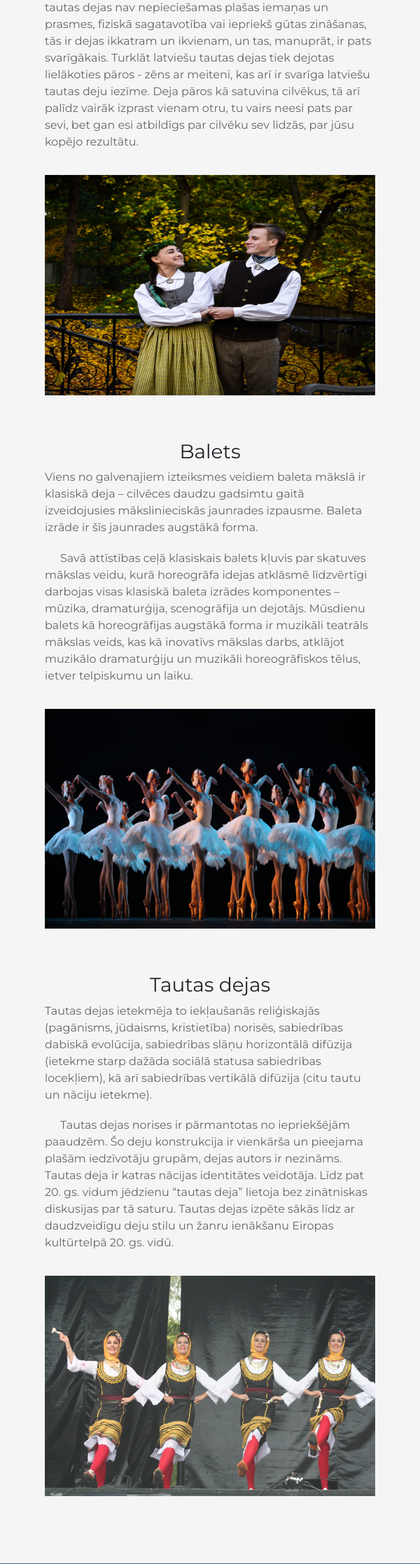
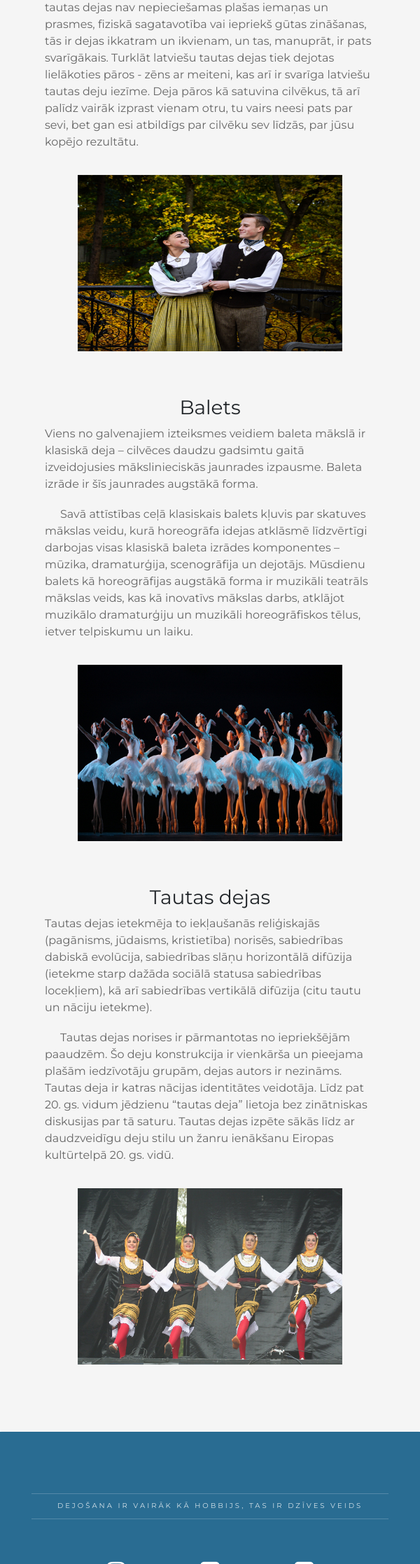
Before and after one commit to Nauris-Putans/dejosanas_majaslapa, a Symfony app: template templates/dance_types/historic_dances.html.twig in a window 600 px wide. Shown: the part 754-2989 px from the top of the page at 70% size. Run offline with Twig, Linux system fonts and the light colour scheme; the template is opened without the code that fills it, so the values that code supplies are empty; some libraries are stand-ins or nearby versions.

Commit message:
Added @media rules for more responsive index.html.twig first text with image.

```diff
--- a/public/sass/sass/style.css
+++ b/public/sass/sass/style.css
@@ -25,7 +25,7 @@
   cursor: default;
 }
 
-@media (max-width: 1360px) {
+@media screen and (max-width: 1360px) {
   .navbar-brand {
     padding-left: 10px;
     cursor: default;
@@ -45,7 +45,7 @@
   background: rgba(6, 190, 182, 0.9);
 }
 
-@media (min-width: 1360px) {
+@media screen and (min-width: 1360px) {
   /* Navigation bar brake point */
   .gfg img {
     max-width: 100%;
@@ -178,6 +178,51 @@
   line-height: 1.2;
 }
 
+@media screen and (max-width: 1037px) {
+  .display-center-text {
+    font-size: 90px !important;
+  }
+}
+@media screen and (max-width: 992px) {
+  .img-fluid {
+    height: 400px !important;
+    max-width: 200% !important;
+  }
+}
+@media screen and (max-width: 952px) {
+  .img-fluid {
+    height: 350px !important;
+  }
+}
+@media screen and (max-width: 991px) {
+  .display-center-text {
+    font-size: 4.8rem !important;
+  }
+}
+@media screen and (max-width: 880px) {
+  .img-fluid {
+    height: 325px !important;
+  }
+}
+@media screen and (max-width: 815px) {
+  .img-fluid {
+    height: 300px !important;
+  }
+
+  .display-center-text {
+    font-size: 4.8rem !important;
+  }
+}
+@media screen and (max-width: 800px) {
+  .display-center-text {
+    font-size: 4.6rem !important;
+  }
+}
+@media screen and (max-width: 772px) {
+  .display-center-text {
+    font-size: 4.5rem !important;
+  }
+}
 .banner {
   background-color: #026a5d;
   color: white;
@@ -247,7 +292,7 @@
   cursor: pointer;
 }
 
-@media (max-width: 767px) {
+@media screen and (max-width: 767px) {
   .title-footer {
     font-size: 10px;
     line-height: 2;
@@ -426,9 +471,14 @@
   border-radius: 0.3rem;
 }
 
-@media (min-width: 576px) {
+@media screen and (min-width: 768px) {
   .custom-jumbotron {
-    padding: 10rem 2rem 4rem;
+    padding: 10rem 2rem 4rem !important;
+  }
+}
+@media screen and (max-width: 620px) {
+  .custom-jumbotron {
+    min-height: 0 !important;
   }
 }
 /* ------------ Info text ------------ */
@@ -581,7 +631,7 @@
   width: 500px;
   height: auto;
 }
-@media (max-width: 375px) {
+@media screen and (max-width: 375px) {
   .Par-mani .box {
     padding: 128px 32px 64px 32px;
   }
@@ -669,17 +719,17 @@
   resize: none;
   outline: 0 none;
 }
-@media (max-width: 767px) {
+@media screen and (max-width: 767px) {
   .Kontakti .form textarea {
     width: 400px;
   }
 }
-@media (max-width: 655px) {
+@media screen and (max-width: 655px) {
   .Kontakti .form textarea {
     width: 300px;
   }
 }
-@media (max-width: 420px) {
+@media screen and (max-width: 420px) {
   .Kontakti .box {
     padding: 128px 0 64px 0;
   }
--- a/public/sass/sass/style.scss
+++ b/public/sass/sass/style.scss
@@ -28,7 +28,7 @@
   cursor: default;
 }
 
-@media (max-width: 1360px) {
+@media screen and (max-width: 1360px) {
 .navbar-brand {
   padding-left: 10px;
   cursor: default;
@@ -50,7 +50,7 @@
 }
 
 
-@media (min-width: 1360px) {    /* Navigation bar brake point */
+@media screen and (min-width: 1360px) {    /* Navigation bar brake point */
 
 .gfg img {
   max-width:100%;
@@ -183,6 +183,59 @@
   line-height: 1.2;
 }
 
+@media screen and (max-width: 1037px) {
+  .display-center-text {
+    font-size: 90px !important;
+  }
+}
+
+@media screen and (max-width: 992px) {
+  .img-fluid {
+    height: 400px !important;
+    max-width: 200% !important;
+  }
+}
+
+@media screen and (max-width: 952px) {
+  .img-fluid {
+    height: 350px !important;
+  }
+}
+
+@media screen and (max-width: 991px) {
+  .display-center-text {
+    font-size: 4.8rem !important;
+  }
+}
+
+@media screen and (max-width: 880px) {
+  .img-fluid {
+    height: 325px !important;
+  }
+}
+
+@media screen and (max-width: 815px) {
+  .img-fluid {
+    height: 300px !important;
+  }
+
+  .display-center-text {
+    font-size: 4.8rem!important;
+  }
+}
+
+@media screen and (max-width: 800px) {
+  .display-center-text {
+    font-size: 4.6rem !important;
+  }
+}
+
+@media screen and (max-width: 772px) {
+  .display-center-text {
+    font-size: 4.5rem !important;
+  }
+}
+
 .banner {
   background-color: #026a5d;
   color: white;
@@ -258,7 +311,7 @@
 
 }
 
-@media (max-width: 767px){
+@media screen and (max-width: 767px){
 .title-footer {
   font-size: 10px;
   line-height: 2;
@@ -460,10 +513,16 @@
   border-radius: .3rem;
 }
 
-@media (min-width: 576px) {
-.custom-jumbotron {
-  padding: 10rem 2rem 4rem;
+@media screen and (min-width: 768px) {
+  .custom-jumbotron {
+    padding: 10rem 2rem 4rem !important;
+  }
 }
+
+@media screen and (max-width: 620px) {
+  .custom-jumbotron {
+    min-height: 0 !important;
+  }
 }
 
 /* ------------ Info text ------------ */
@@ -508,6 +567,7 @@
   }
 }
 
+//noinspection CssOverwrittenProperties
 .box-color {
   text-align: center;
   font-size: 24px;
@@ -645,7 +705,7 @@
     height: auto;
   }
 
-  @media (max-width: 375px) {
+  @media screen and (max-width: 375px) {
     .box {
       padding: 128px 32px 64px 32px;
     }
@@ -756,13 +816,13 @@
       outline: 0 none;
     }
 
-    @media (max-width: 767px) {
+    @media screen and (max-width: 767px) {
       textarea {
         width: 400px;
       }
     }
 
-    @media (max-width: 655px) {
+    @media screen and (max-width: 655px) {
       textarea {
         width: 300px;
       }
@@ -770,7 +830,7 @@
 
   }
 
-  @media (max-width: 420px) {
+  @media screen and (max-width: 420px) {
     .box {
       padding: 128px 0 64px 0;
     }
--- a/templates/sections/gallery/video.html.twig
+++ b/templates/sections/gallery/video.html.twig
@@ -144,12 +144,6 @@
 
                 <div class="col-md-6 filter elektroniskas">
                     <div class="embed-responsive embed-responsive-16by9">
-                        <iframe class="embed-responsive-item" src="https://www.youtube.com/embed/1oTUupME0-M" frameborder="0" allow="accelerometer; autoplay; encrypted-media; gyroscope; picture-in-picture" allowfullscreen></iframe>
-                    </div>
-                </div>
-
-                <div class="col-md-6 filter elektroniskas">
-                    <div class="embed-responsive embed-responsive-16by9">
                         <iframe class="embed-responsive-item" src="https://www.youtube.com/embed/my8f1WGnN_g" frameborder="0" allow="accelerometer; autoplay; encrypted-media; gyroscope; picture-in-picture" allowfullscreen></iframe>
                     </div>
                 </div>
```
Also changed, not shown: 1 other file.
